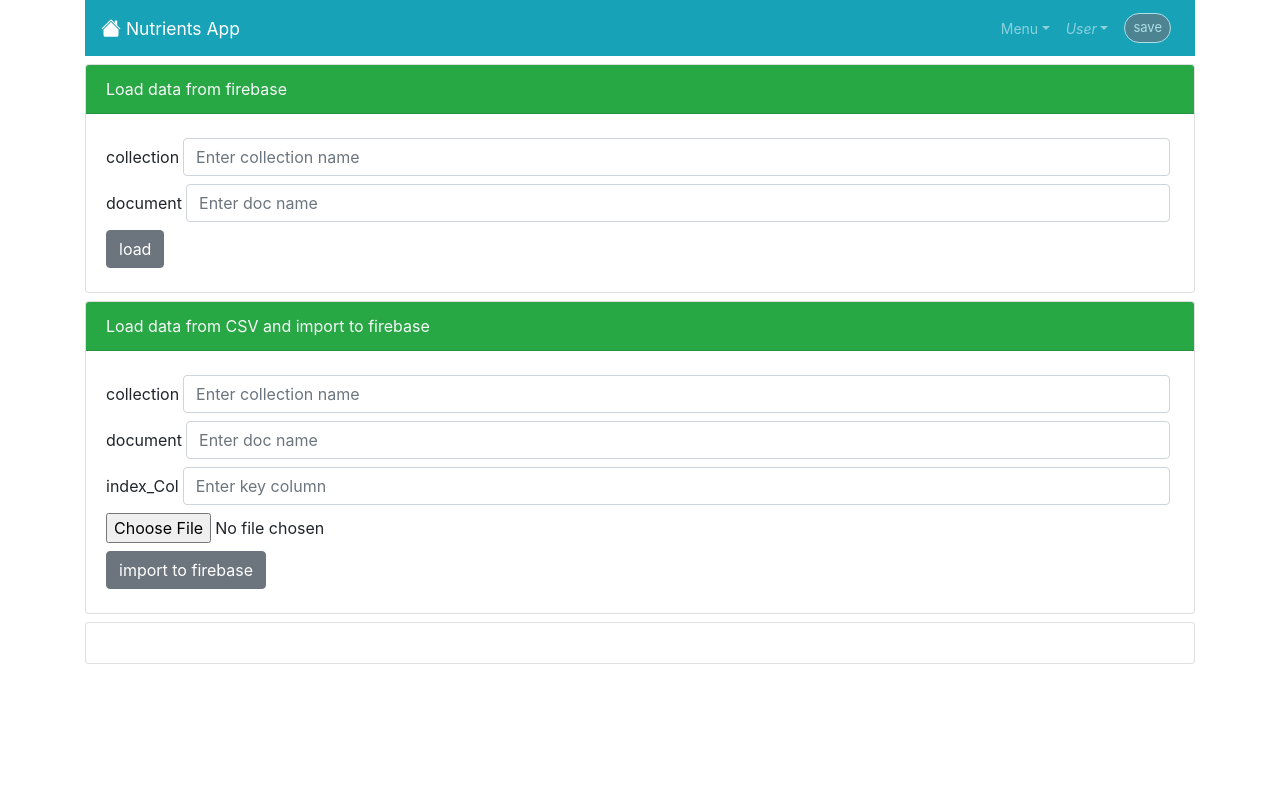
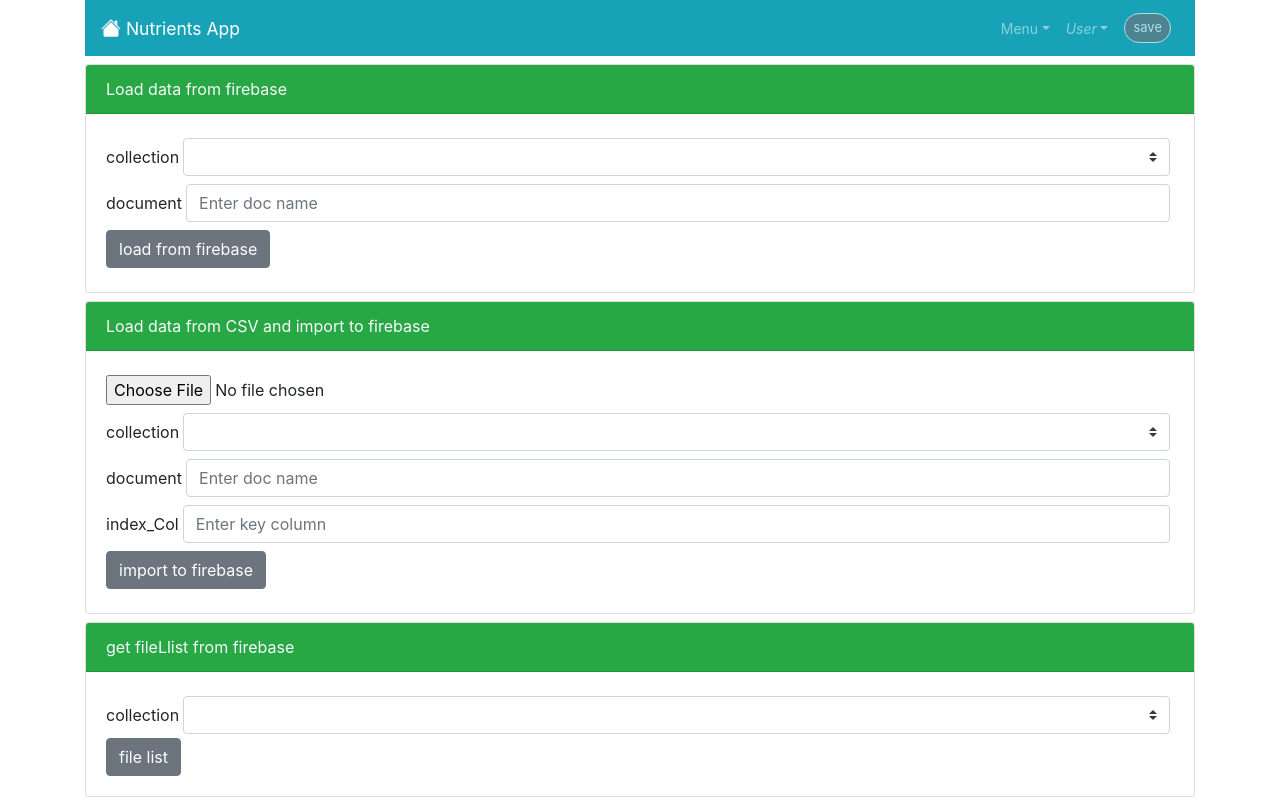
Before and after one commit to snakada1615/recepicalk_03, a Nuxt app: page /firetest/import in a window 1280 px wide. Built offline with nearby package versions, Linux system fonts and the light colour scheme.

Commit message:
csv import更新。いろいろと

```diff
--- a/pages/firetest/import.vue
+++ b/pages/firetest/import.vue
@@ -8,11 +8,16 @@
     >
       <div class="d-flex flex-row align-items-center">
         <div>collection</div>
-        <b-input v-model="collection2" placeholder="Enter collection name" class="my-1 mx-1"/></div>
+        <b-select v-model="collection2" :options="collectionList" class="my-1 mx-1"/></div>
       <div class="d-flex flex-row align-items-center">
         <div>document</div>
         <b-input v-model="dbName2" placeholder="Enter doc name" class="my-1 mx-1"/></div>
-      <b-button @click="getData(collection2, dbName2)" class="my-1">load</b-button>
+      <b-button @click="getData(collection2, dbName2)" class="my-1">load from firebase</b-button>
+    </b-card>
+    <b-card v-if="dataFire" bg-variant="light">
+      <json-viewer
+        :value="dataFire"
+      />
     </b-card>
     <b-card
       header="Load data from CSV and import to firebase"
@@ -20,9 +25,10 @@
       header-text-variant="light"
       class="my-2"
     >
+      <csv-import :show-data="false" @getCsv="dataCsv=$event" class="my-1"></csv-import>
       <div class="d-flex flex-row align-items-center">
         <div>collection</div>
-        <b-input v-model="collection1" placeholder="Enter collection name" class="my-1 mx-1"/>
+        <b-select v-model="collection1" :options="collectionList" class="my-1 mx-1"/>
       </div>
       <div class="d-flex flex-row align-items-center">
         <div>document</div>
@@ -30,16 +36,24 @@
       <div class="d-flex flex-row align-items-center">
         <div>index_Col</div>
         <b-input v-model="keyCol" placeholder="Enter key column" class="my-1 mx-1"/></div>
-      <csv-import :show-data="false" @getCsv="dataCsv=$event" class="my-1"></csv-import>
       <b-button @click="insertData(collection1, dbName1, dataJson)" class="my-1">import to firebase</b-button>
     </b-card>
-    <b-card v-if="dataJson">
+    <b-card v-if="dataJson" bg-variant="light">
       <json-viewer
         :value="dataJson"
       />
     </b-card>
-    <b-card>
-      {{dataJson}}
+    <b-card
+      header="get fileLlist from firebase"
+      header-bg-variant="success"
+      header-text-variant="light"
+      class="my-2"
+    >
+      <div class="d-flex flex-row align-items-center">
+        <div>collection</div>
+        <b-select v-model="collection3" :options="collectionList" class="my-1 mx-1"/></div>
+      <b-button @click="getFileList(collection3)">file list</b-button>
+      <div><span v-html="myListHtml"></span></div>
     </b-card>
   </b-container>
 </template>
@@ -47,7 +61,7 @@
 <script>
 import csvImport from "@/components/molecules/csvImport";
 import {firestoreDb} from "~/plugins/firebasePlugin";
-import {doc, getDoc, setDoc} from "firebase/firestore";
+import {doc, getDoc, setDoc, collection, getDocs} from "firebase/firestore";
 import JsonViewer from 'vue-json-viewer'
 
 export default {
@@ -57,6 +71,11 @@ export default {
   },
   data() {
     return {
+      collectionList:[
+        {value:'dataset', text: 'dataset'},
+        {value:'users', text: 'user data'},
+      ],
+      myList:[],
       /**
        * csvファイルから読み込んだデータ本体
        */
@@ -85,6 +104,10 @@ export default {
        * firebaseから読み込んだデータ本体
        */
       dataFire:'',
+      /**
+       * コレクション名(firebaseからの読み込み用)
+       */
+      collection3:'',
     }
   },
   computed:{
@@ -100,6 +123,13 @@ export default {
         if (myKey !== ""){
           res[myKey] = val
         }
+      })
+      return res
+    },
+    myListHtml: function(){
+      let res = ''
+      this.myList.forEach(function(item){
+        res += '<div>' + item + '<div>'
       })
       return res
     }
@@ -125,14 +155,23 @@ export default {
      * @returns {Promise<void>}
      */
     async getData(myCollection, myDoc){
+      console.log('here')
       const ref = await doc(firestoreDb, myCollection, myDoc)
       await getDoc(ref).then((doc) => {
         if (doc.exists()) {
           this.dataFire = doc.data()
+
         } else {
           alert('id does not match')
         }
       })
+    },
+    async getFileList(myCollection){
+      const querySnapshot = await getDocs(collection(firestoreDb, myCollection));
+      this.myList.length = 0
+      querySnapshot.forEach((doc) => {
+        this.myList.push(doc.id)
+      });
     }
   }
 }
```
